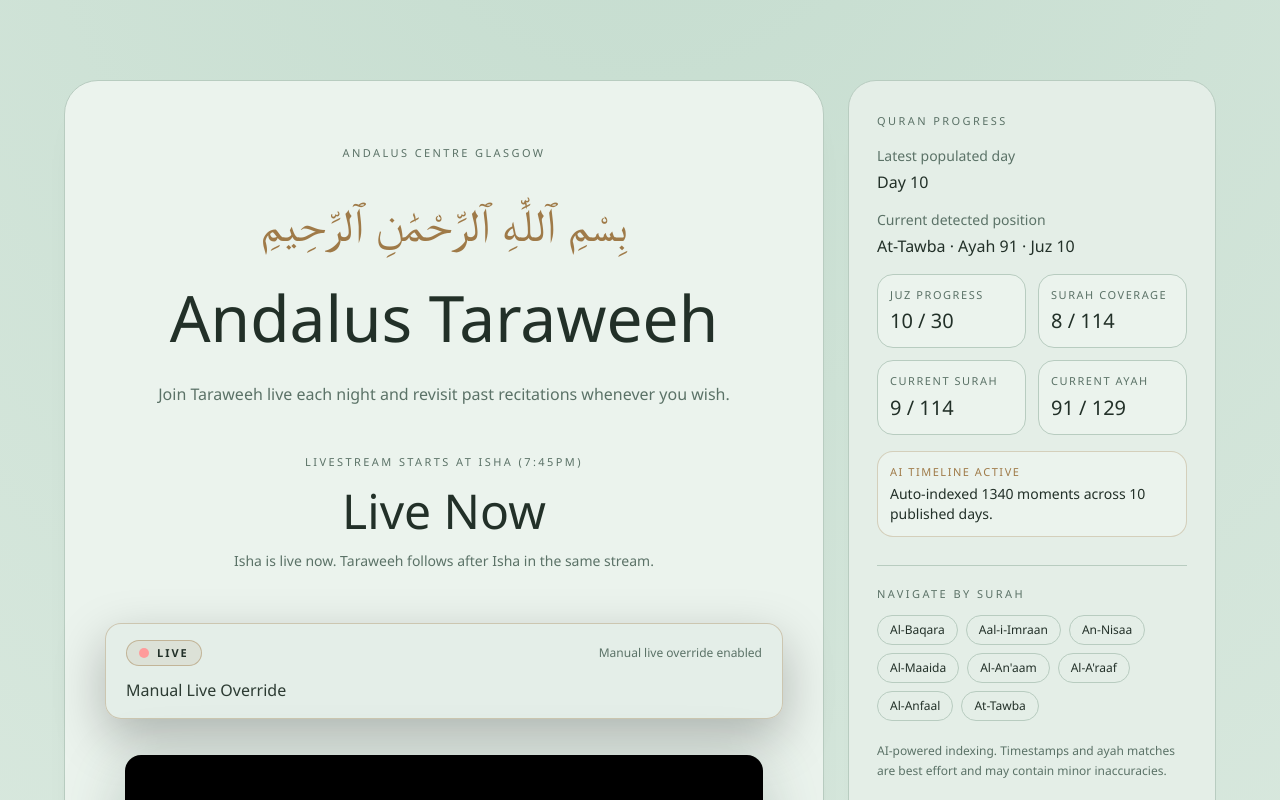
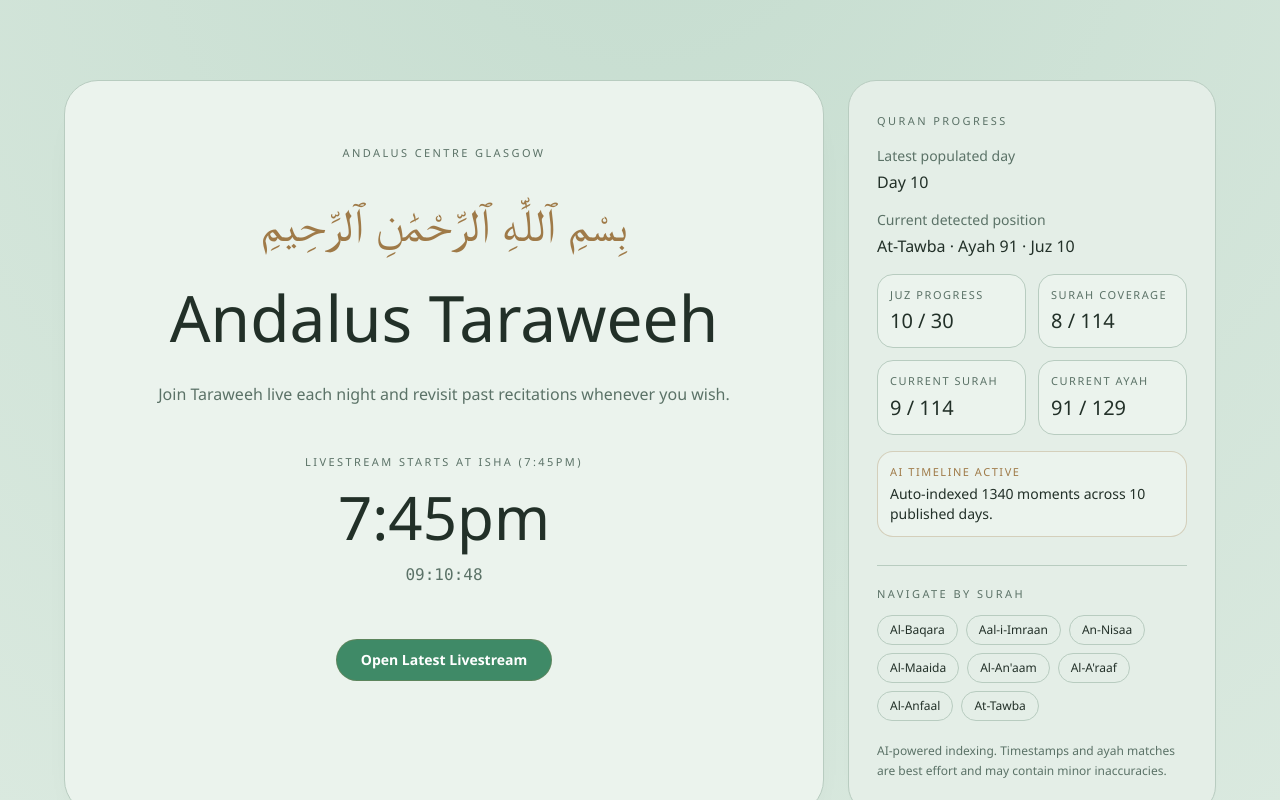
Before and after one commit to Himikid/andalus-taraweeh, a Next.js app: page / in a window 1280 px wide. Shown: the top 800 px of the page. Built offline with nearby package versions, Linux system fonts and the light colour scheme; no server answers.

Commit message:
Disable manual live override

```diff
--- a/data/liveOverride.ts
+++ b/data/liveOverride.ts
@@ -1,4 +1,4 @@
-const MANUAL_LIVE_URL = "https://youtube.com/live/CPlqoaW1wEI";
+const MANUAL_LIVE_URL = "";
 
 function extractYouTubeVideoId(input: string): string | null {
   const trimmed = input.trim();
```
